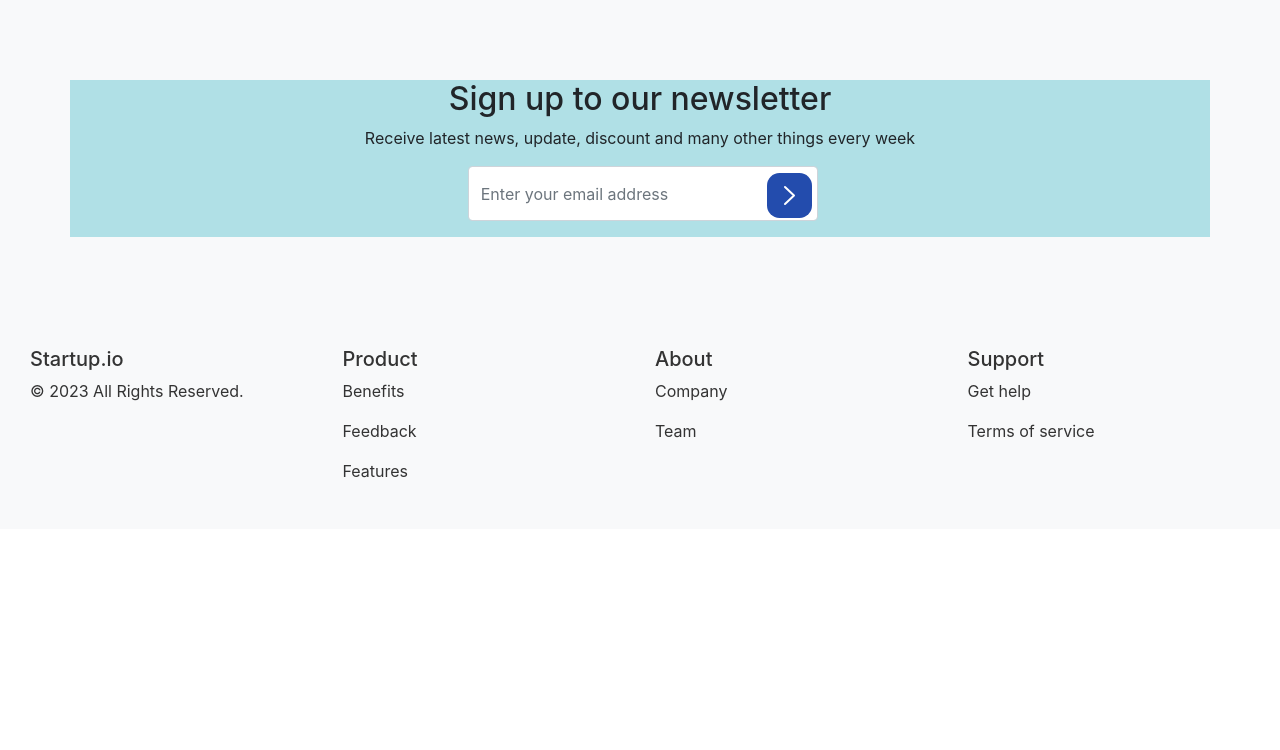
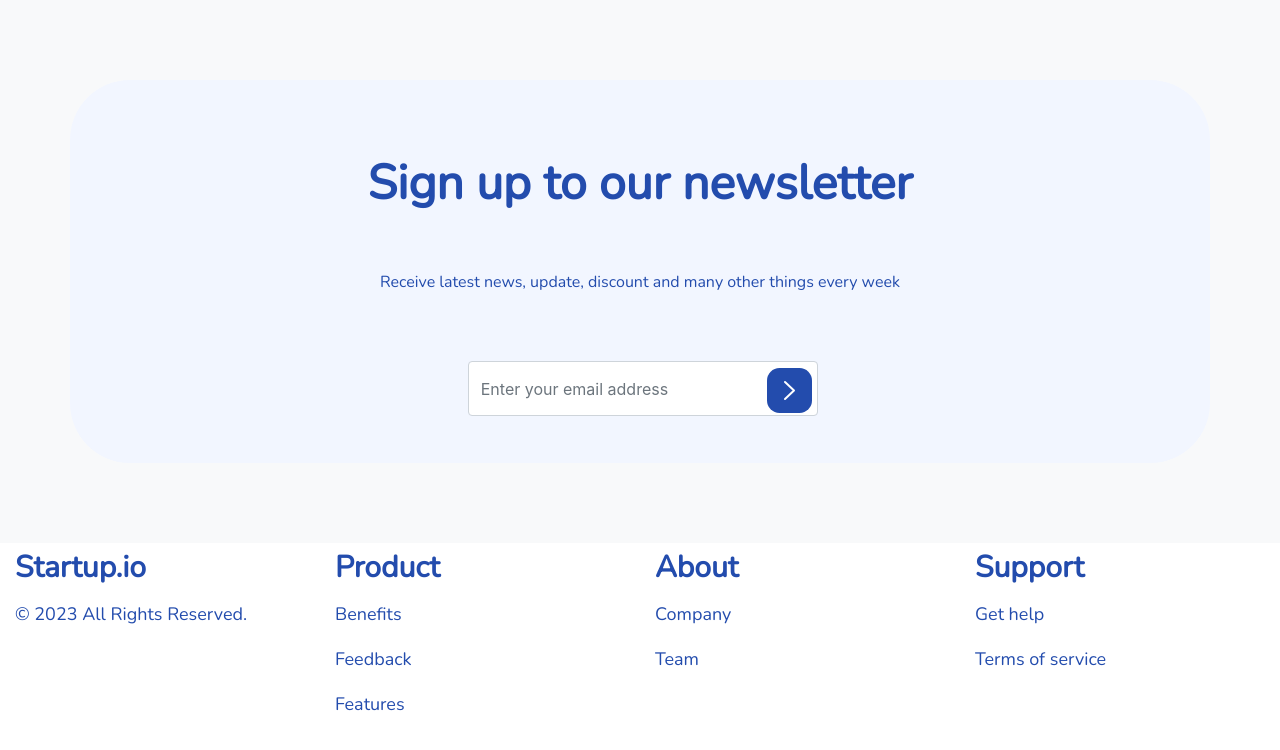
Before and after one commit to makna-ak/fp2, a plain HTML site: page index.html in a window 1280 px wide. Drawn offline with nearby package versions, Linux system fonts and the light colour scheme.

Commit message:
update css

```diff
--- a/index.html
+++ b/index.html
@@ -5,7 +5,10 @@
   <meta name="viewport" content="width=device-width, initial-scale=1.0">
   <link rel="stylesheet" href="https://stackpath.bootstrapcdn.com/bootstrap/4.5.2/css/bootstrap.min.css">
   <link rel="stylesheet" href="styles/style.css">
-  <title>Footer dengan Bootstrap</title>
+  <link rel="preconnect" href="https://fonts.googleapis.com">
+    <link rel="preconnect" href="https://fonts.gstatic.com" crossorigin>
+    <link href="https://fonts.googleapis.com/css2?family=Nunito&display=swap" rel="stylesheet">
+  <title>contact dan newsletter-footer</title>
 </head>
 <body>
 
@@ -14,8 +17,8 @@
     <div class="container">
       <div class="row">
         <div class="col-md-12">
-          <h2>Sign up to our newsletter</h2>
-          <p>Receive latest news, update, discount and many other things every week</p>
+          <h2 class="title newsletter-title">Sign up to our newsletter</h2>
+          <p class="text newsletter-text">Receive latest news, update, discount and many other things every week</p>
         </div>
       </div>
       <div class="row">
@@ -42,24 +45,24 @@
   <div class="container-fluid footer">
     <div class="row">
       <div class="col-md-3">
-        <h5>Startup.io</h5>
-        <p>&copy; 2023 All Rights Reserved.</p>
+        <h5 class="footer" >Startup.io</h5>
+        <p class="footer-text">&copy; 2023 All Rights Reserved.</p>
       </div>
       <div class="col-md-3">
-        <h5>Product</h5>
-        <p>Benefits</p>
-        <p>Feedback</p>
-        <p>Features</p>
+        <h5 class="footer">Product</h5>
+        <p class="footer-text">Benefits</p>
+        <p class="footer-text">Feedback</p>
+        <p class="footer-text">Features</p>
       </div>
       <div class="col-md-3">
-        <h5>About</h5>
-        <p>Company</p>
-        <p>Team</p>
+        <h5 class="footer">About</h5>
+        <p class="footer-text">Company</p>
+        <p class="footer-text">Team</p>
       </div>
       <div class="col-md-3">
-        <h5>Support</h5>
-        <p>Get help</p>
-        <p>Terms of service</p>
+        <h5 class="footer">Support</h5>
+        <p class="footer-text">Get help</p>
+        <p class="footer-text">Terms of service</p>
       </div>
     </div>
   </div>
--- a/styles/style.css
+++ b/styles/style.css
@@ -1,3 +1,41 @@
+.title {
+    color: #234CAD;
+    font-family: 'Nunito';
+    font-size: 48px;
+    font-style: normal;
+    font-weight: 700;
+    line-height: 56px; /* 116.667% */
+    padding-bottom: 25px;
+}
+
+.text {
+    color: #234CAD;
+    font-family: Nunito;
+    font-size: 16px;
+    font-style: normal;
+    font-weight: 400;
+    line-height: 26px; /* 162.5% */
+    padding-bottom: 50px;
+}
+
+.footer {
+    color: #234CAD;
+    font-family: Nunito;
+    font-size: 30px;
+    font-style: normal;
+    font-weight: 700;
+    line-height: 49px; /* 163.333% */
+}
+
+.footer-text {
+    color: #234CAD;
+    font-family: Nunito;
+    font-size: 18px;
+    font-style: normal;
+    font-weight: 400;
+    line-height: 29px; /* 161.111% */
+}
+
 body {
     margin: 0;
     padding: 0;
@@ -5,7 +43,17 @@ body {
   }
 
   .container{
-    background-color: powderblue;
+    border-radius: 60px;
+    background: #F2F6FF;
+    height: 383px;
+  }
+
+  .newsletter-title{
+    padding-top: 75px;
+  }
+
+  .newsletter-text{
+    padding-top: 25px;
   }
 
   .newsletter-section {
@@ -31,13 +79,6 @@ body {
   }
 
 
-  .footer {
-    background-color: #f8f9fa;
-    padding: 30px;
-    color: #333;
-  }
-
-
   @media (max-width: 767px) {
     .footer .col-md-3 {
       margin-bottom: 20px;
```
